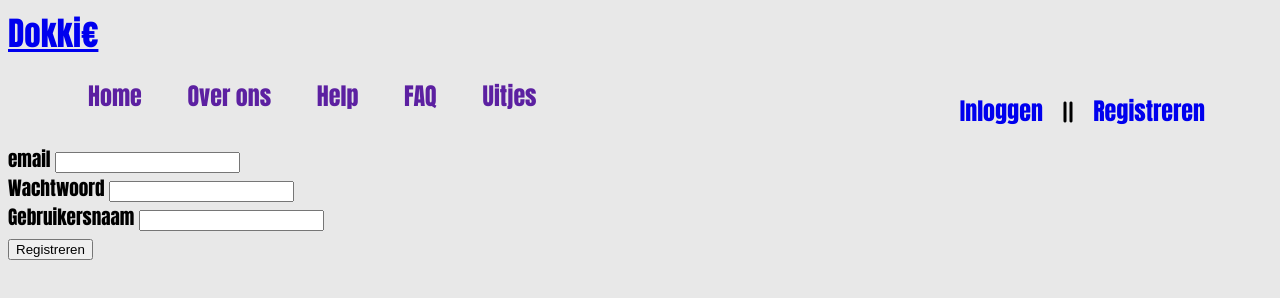
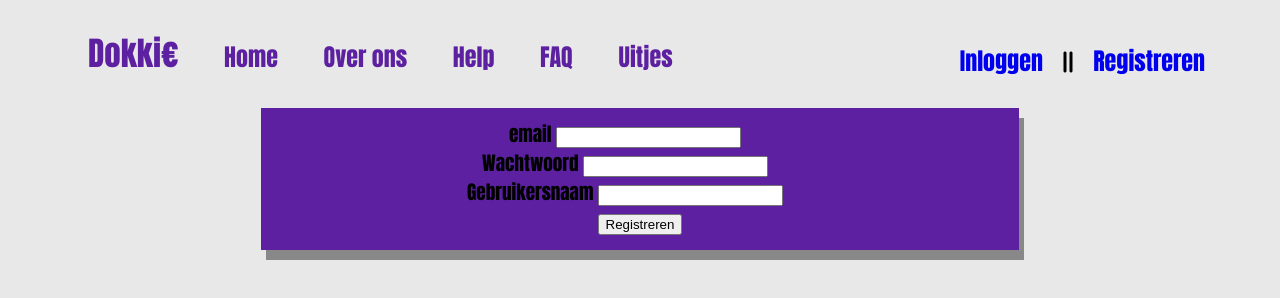
Before and after one commit to roan200314/Dokkie, a website built with Vite: page wwwroot/registreren.html in a window 1280 px wide. Built offline with nearby package versions, Linux system fonts and the light colour scheme.

Commit message:
css added op de sites

```diff
--- a/wwwroot/assets/css/faq.css
+++ b/wwwroot/assets/css/faq.css
@@ -9,3 +9,7 @@ body {
     width: 33%;
     border-radius: 33%;
 }
+
+.titel {
+    text-align: center;
+}
--- a/wwwroot/assets/css/help.css
+++ b/wwwroot/assets/css/help.css
@@ -9,3 +9,7 @@ body {
     width: 33%;
     border-radius: 33%;
 }
+
+.help {
+    text-align: center;
+}
--- a/wwwroot/assets/css/inloggen.css
+++ b/wwwroot/assets/css/inloggen.css
@@ -5,7 +5,14 @@ body {
 }
 
 .container {
-    background-color: #eddbda;
-    width: 33%;
-    border-radius: 33%;
+    width: 60%;
+    margin-left: 20%;
+    padding-bottom: 15px;
+    margin-top: 15px;
+    padding-top: 11px;
+    background-color: #5c20a1;
+    display: flex;
+    flex-direction: column;
+    align-items: center;
+    box-shadow: 5px 10px #888888;
 }
--- a/wwwroot/assets/css/registreren.css
+++ b/wwwroot/assets/css/registreren.css
@@ -5,7 +5,14 @@ body {
 }
 
 .container {
-    background-color: #eddbda;
-    width: 33%;
-    border-radius: 33%;
+    width: 60%;
+    margin-left: 20%;
+    padding-bottom: 15px;
+    margin-top: 15px;
+    padding-top: 11px;
+    background-color: #5c20a1;
+    display: flex;
+    flex-direction: column;
+    align-items: center;
+    box-shadow: 5px 10px #888888;
 }
--- a/wwwroot/assets/css/uitje.css
+++ b/wwwroot/assets/css/uitje.css
@@ -23,6 +23,6 @@ body {
     box-shadow: 5px 10px #888888;
 }
 
-.buttonuitje {
-    float: right;
+.buttonuit {
+    /* float: right; */
 }
--- a/wwwroot/registreren.html
+++ b/wwwroot/registreren.html
@@ -17,10 +17,10 @@
 </head>
 <body>
     <div class="home">
-        <a href="index.html" id="naam">Dokki€</a>
     </div>
     <nav class="navbar" id="mynavbar">
         <div class="topnav">
+            <a href="index.html" id="naam">Dokki€</a>
             <a href="hboictcloud.html">Home</a>
             <a href="overons.html">Over ons</a>
             <a href="help.html">Help</a>
@@ -39,7 +39,7 @@
             </div>
     </nav>
 
-    <div class="form">
+    <div class="container">
             <div class="inputBox">
                 <span>email</span>
                 <input type="text" name="email" required>
@@ -50,7 +50,6 @@
                 <input type="password" name="password" required>
                 <i></i>
             </div>
-        </div>
 
             <div class="inputBox">
                 <span>Gebruikersnaam</span>
```
Also changed, not shown: src/register.ts (+7 -7 lines), src/uitje.ts (+34 -20 lines), wwwroot/faq.html (+1 -1 lines), wwwroot/help.html (+9 -1 lines), wwwroot/inloggen.html (+1 -1 lines), wwwroot/overons.html (+1 -1 lines), wwwroot/uitje.html (+3 -3 lines).
